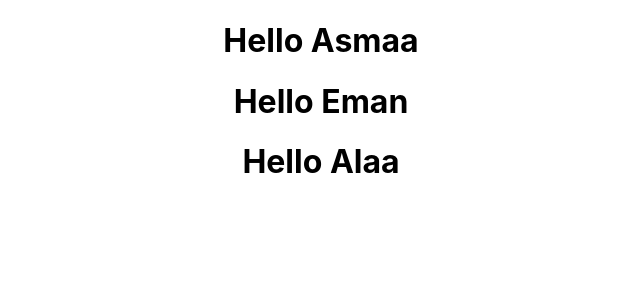
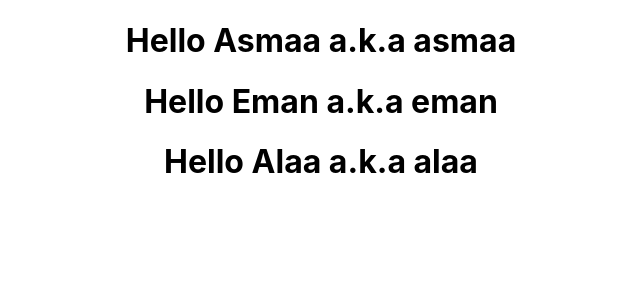
Before and after one commit to Asmaathabet/react-js-course, a React (Create React App) app: page / in a window 1280 px wide. Shown: the top 300 px of the page, without its empty margins (319-959 px from the left). Built offline with nearby package versions, Linux system fonts and the light colour scheme.

Commit message:
add muiltple props to Greet component

```diff
--- a/src/App.js
+++ b/src/App.js
@@ -1,16 +1,16 @@
 import React from 'react';
 
 import Greet from './components/Greet';
-import Welcome from './components/Welcome';
-import Hello from './components/Hello';
+// import Welcome from './components/Welcome';
+// import Hello from './components/Hello';
 import './App.css';
 
 function App() {
   return (
     <div className="App">
-      <Greet name="Asmaa" />
-      <Greet name="Eman" />
-      <Greet name="Alaa" />
+      <Greet name="Asmaa"  username="asmaa" />
+      <Greet name="Eman" username="eman" />
+      <Greet name="Alaa" username="alaa" />
       {/* <Welcome />
       <Hello /> */}
     </div>
--- a/src/components/Greet.js
+++ b/src/components/Greet.js
@@ -6,7 +6,8 @@ import React from 'react';
 
 const Greet = (props) => {
 return (
-<h1> Hello {props.name} </h1>
+    // a.k.a => also known as
+<h1> Hello {props.name} a.k.a  {props.username} </h1>
 )
 }
 
```
